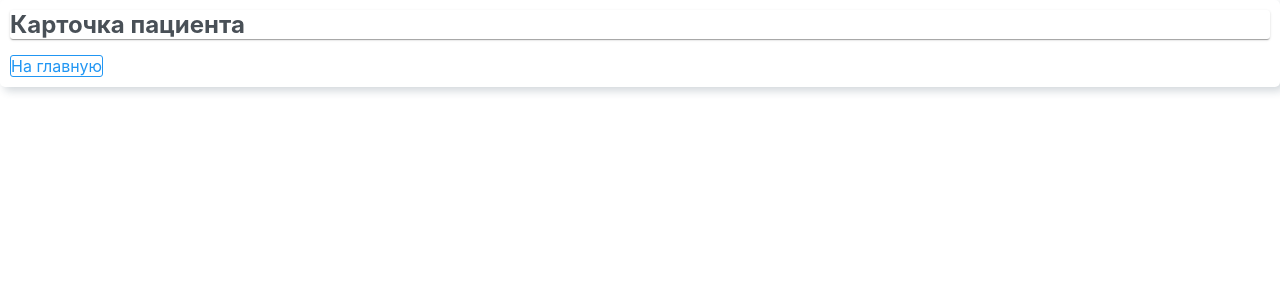
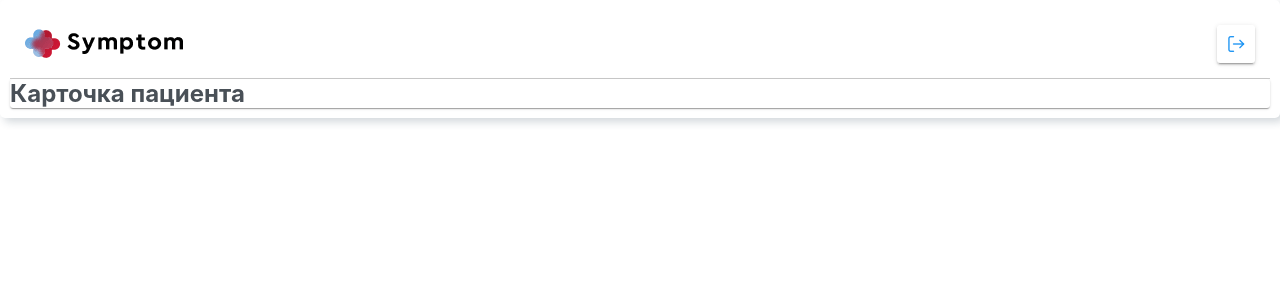
Before and after one commit to anurzhanuly/symptom-frontend, a Vue app: page /result in a window 1280 px wide. Shown: the top 300 px of the page. Built offline with nearby package versions, Linux system fonts and the light colour scheme; what survey-core would draw is missing.

Commit message:
fix other display

```diff
--- a/src/modules/survey/ResultView.vue
+++ b/src/modules/survey/ResultView.vue
@@ -1,21 +1,21 @@
 <template>
-  <section class="section-result">
+  <section>
+    <base-header />
     <result-patient-card />
     <!-- <result-recomindation /> -->
     <result-recomindation-ai />
-    <p-button label="На главную" class="p-button-outlined" style="margin-top: 16px" @click="$router.push('/')" />
   </section>
 </template>
 
 <script lang="ts" setup>
+import BaseHeader from "@/components/BaseHeader.vue";
 import ResultPatientCard from "./components/ResultPatientCard.vue";
 // import ResultRecomindation from "./components/ResultRecomindation.vue";
 import ResultRecomindationAi from "./components/ResultRecomindationAi.vue";
-import PButton from "primevue/button";
 </script>
 
 <style scoped>
-.section-result {
+section {
   background-color: #fff;
   border-radius: 5px;
   width: 100%;
--- a/src/modules/survey/SurveyView.vue
+++ b/src/modules/survey/SurveyView.vue
@@ -48,7 +48,10 @@ onMounted(() => {
       }
 
       if (newData[key].includes("other")) {
-        newData[key] = newData[key + "-Comment"];
+        // Если выбрали Другое
+        const commentKey = `${key}-Comment`;
+        const value = sender.data[commentKey];
+        newData[key] = [`${value}`];
       }
     }
 
```
